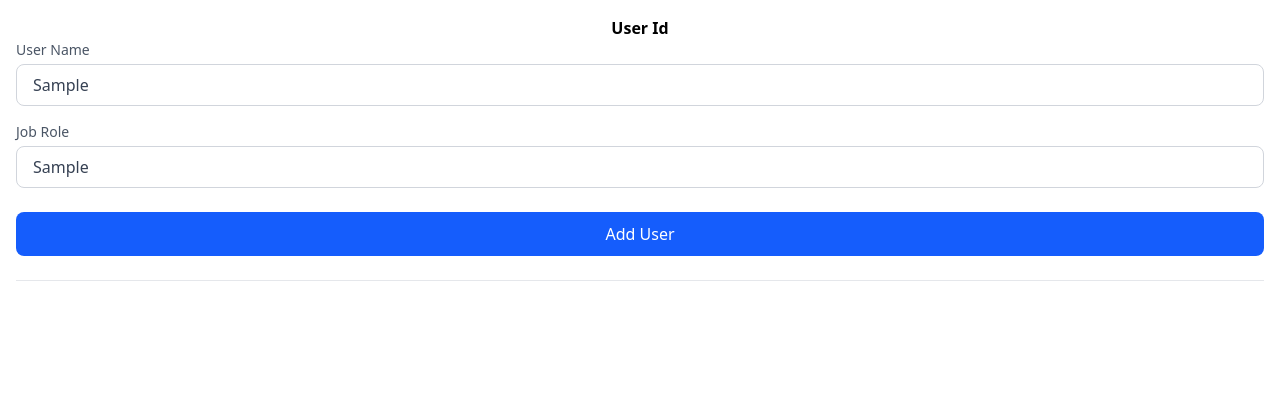
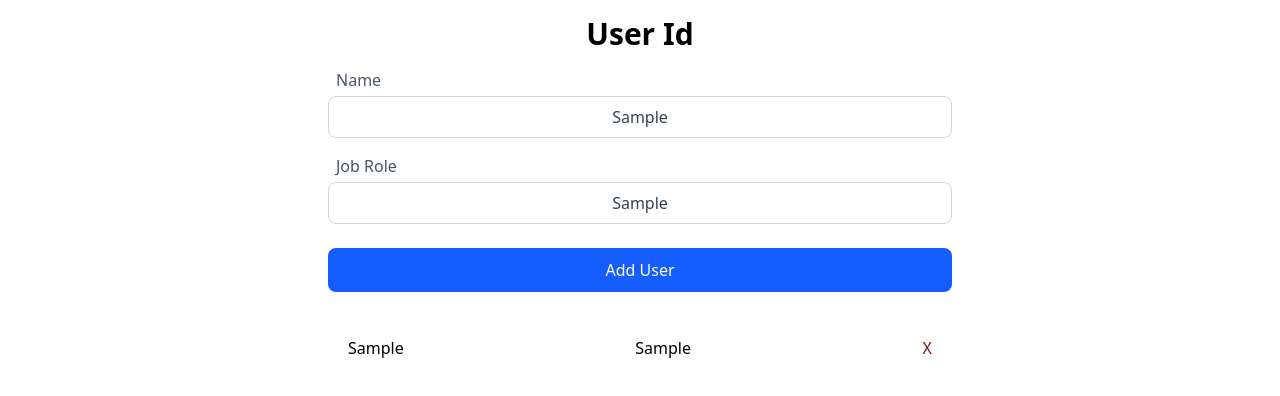
Before and after one commit to manjula1772002/CreatingUserId, a website built with Vite: page index.html in a window 1280 px wide. Both pictures are taken after typing "Sample", "Sample" into the empty fields and a click on the button "Add User". Built offline with nearby package versions, Linux system fonts and the light colour scheme.

Commit message:
fix the error

```diff
--- a/index.html
+++ b/index.html
@@ -7,43 +7,47 @@
     <link rel="stylesheet" href="./src/style.css" />
   </head>
 
-  <body class="m-4">
-    <h1 class="capitalize font-semibold text-center">user id</h1>
+  <body class="m-4 text-center">
+    <section class="w-[50%] m-auto">
+      <div>
+        <h1 class="capitalize font-semibold text-center text-3xl m-4">
+          user id
+        </h1>
+        <!-- user name  -->
         <div class="mb-4">
-      <label class="block text-sm font-medium text-gray-600  mb-1">
-        User Name
-      </label>
+          <label class="block text-start font-medium text-gray-600 mb-1 pl-2"> Name </label>
           <input
-
+            required
             id="username"
             type="text"
             placeholder="Enter user name"
-        class="w-full rounded-lg border border-gray-300 px-4 py-2 text-gray-700 "
+            class="w-full outline-blue-500 rounded-lg text-center border border-gray-300 px-4 py-2 text-gray-700"
           />
         </div>
-
+        <!-- job name  -->
         <div class="mb-6">
-      <label class="block text-sm font-medium text-gray-600 mb-1">
-        Job Role
-      </label>
+          <label class="block text-start font-medium text-gray-600 mb-1 pl-2"> Job Role </label>
           <input
+            required
             id="jobrole"
             type="text"
             placeholder="Enter job role"
-        class="w-full rounded-lg border border-gray-300 px-4 py-2 text-gray-700 "
+            class="w-full text-center rounded-lg border outline-blue-500 border-gray-300 px-4 py-2 text-gray-700"
           />
         </div>
-
+        <!-- submit  -->
         <button
-      onclick="submitData()"
-      class="w-full bg-blue-600 text-white font-medium py-2.5 rounded-lg hover:bg-blue-700 "
+          id="submitData"
+          class="w-full bg-blue-600 text-white font-medium cursor-pointer py-2.5 rounded-lg hover:bg-blue-700"
         >
           Add User
         </button>
 
-    <div class="my-6 border-t border-gray-200"></div>
-
-    <div id="result" class="space-y-3"></div>
+        <div class="space-y-3 mt-5 rounded-2xl  p-5 ">
+          <ul id="result" class="listitems"></ul>
+        </div>
+      </div>
+    </section>
 
     <script type="module" src="./src/main.js"></script>
   </body>
--- a/src/main.js
+++ b/src/main.js
@@ -1,34 +1,52 @@
-function submitData() {
-  const username = document.getElementById("username").value.trim();
-  const jobrole = document.getElementById("jobrole").value.trim();
-  const resultDiv = document.getElementById("result");
+const userName =document.getElementById("username");
+const jobRole  =document.getElementById("jobrole");
 
-  if (!username || !jobrole) return;
+const submitBtn=document.getElementById("submitData");
+const resultLi=document.getElementById("result");
+
+submitBtn.addEventListener("click",(e) =>{
+e.preventDefault();
+
+// insertinging value
+ if(userName.value.length===0 ||jobRole.value.length===0){
+  resultLi.style.display="none";
+  return;
+}
+let names=userName.value ;
+let jobs=jobRole.value;
+
+resultLi.style.display="block";
 
 
-  const card = document.createElement("div");
-  card.className =
-    "flex justify-between items-center bg-blue-50 border border-blue-200 rounded-lg p-4";
 
 
-  const textDiv = document.createElement("div");
-  textDiv.innerHTML = `
-    <p class="font-semibold text-gray-800">${username}</p>
-    <p class="text-sm text-gray-600">${jobrole}</p>
-  `;
+
+// jobrolefordevloper
+const jobRoleOfEach=document.createElement("div");
+jobRoleOfEach.textContent=jobs
+if(jobs.toLocaleLowerCase()==='developer'){
+  jobRoleOfEach.classList.add("developer-role")
+}else{
+  jobRoleOfEach.classList.add("other-role")
+}
 
 
-  const removeBtn = document.createElement("button");
-  removeBtn.innerText = "✖";
-  removeBtn.className =
-    "text-red-500  font-bold text-lg";
 
-  removeBtn.addEventListener("click", () => {
-    card.remove();
-  });
-  card.append(textDiv, removeBtn);
-  resultDiv.append(card);
 
-  document.getElementById("username").value = "";
-  document.getElementById("jobrole").value = "";
-}
+// removebtn
+const removeBtn=document.createElement("div");
+removeBtn.textContent="X"
+removeBtn.classList.add("remove")
+removeBtn.addEventListener('click',()=>{
+  const fullData=removeBtn.parentElement;
+  fullData.remove();
+})
+// listCreating
+const li = document.createElement("li");
+li.innerText =`${names}`;
+li.append(jobRoleOfEach)
+li.appendChild(removeBtn)
+resultLi.appendChild(li);
+
+
+});
--- a/src/style.css
+++ b/src/style.css
@@ -1 +1,19 @@
 @import "tailwindcss";
+
+.developer-role{
+    margin: 2px;
+    padding: 2px;
+    color: #68ca42;
+}
+.other-role{
+    margin: 2px;
+    padding:2px;
+
+}
+
+.remove{
+    @apply text-red-900 cursor-pointer
+}
+.listitems li{
+    @apply flex items-center justify-between font-medium
+}
```
Lines whose indentation alone changed are shown as unchanged.
